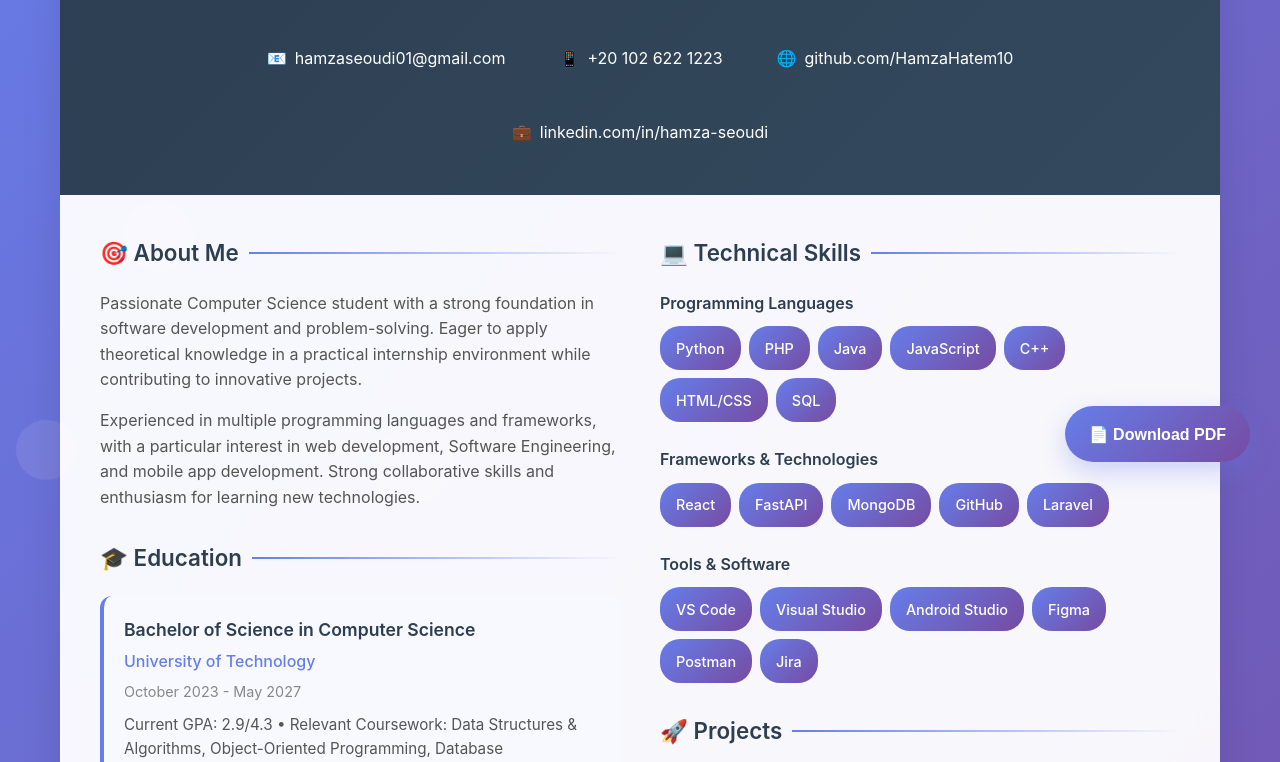
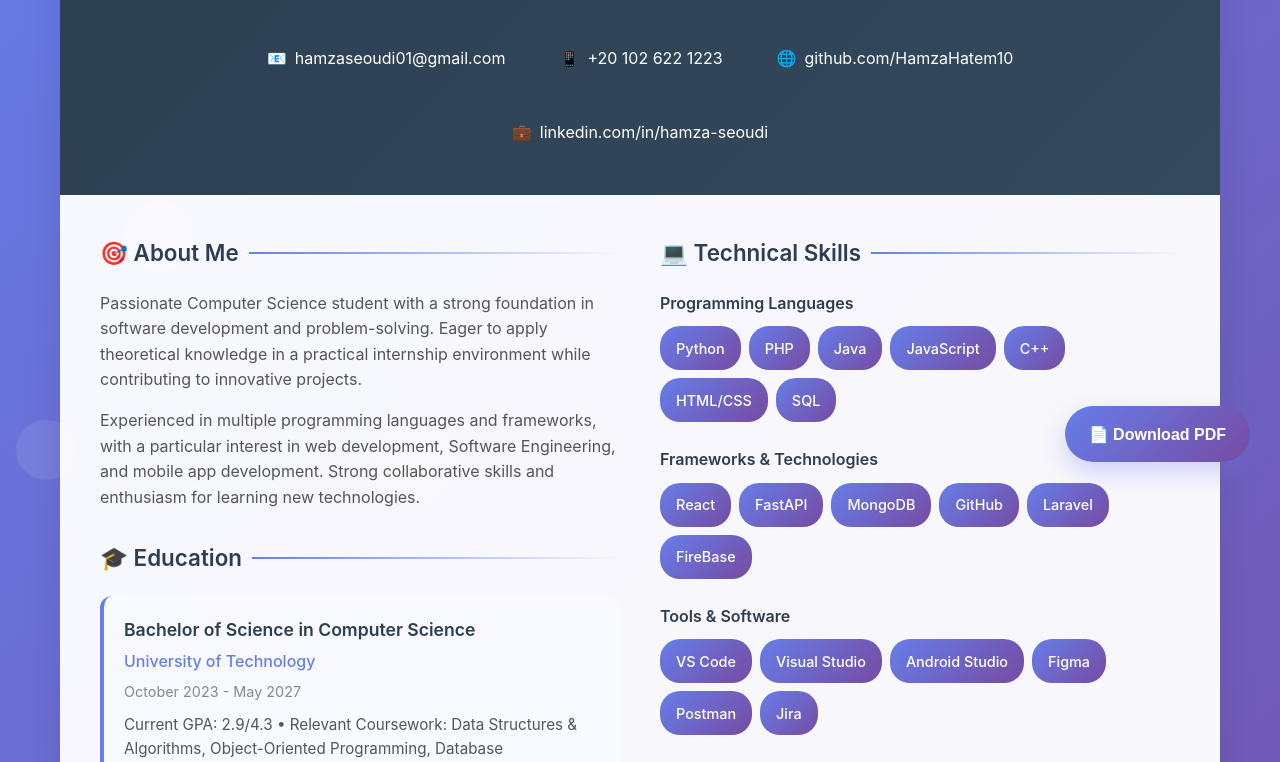
Before and after one commit to HamzaHatem10/Hamza-Hatem-CV, a plain HTML site: page index.html in a window 1280 px wide. Shown: the part 308-1070 px from the top of the page. Drawn offline with Linux system fonts and the light colour scheme.

Commit message:
Update index.html

```diff
--- a/index.html
+++ b/index.html
@@ -148,6 +148,7 @@
                                 <span class="skill-tag">MongoDB</span>
                                 <span class="skill-tag">GitHub</span>
                                 <span class="skill-tag">Laravel</span>
+                                <span class="skill-tag">FireBase</span>
                             </div>
                         </div>
                         <div class="skill-category">
```
